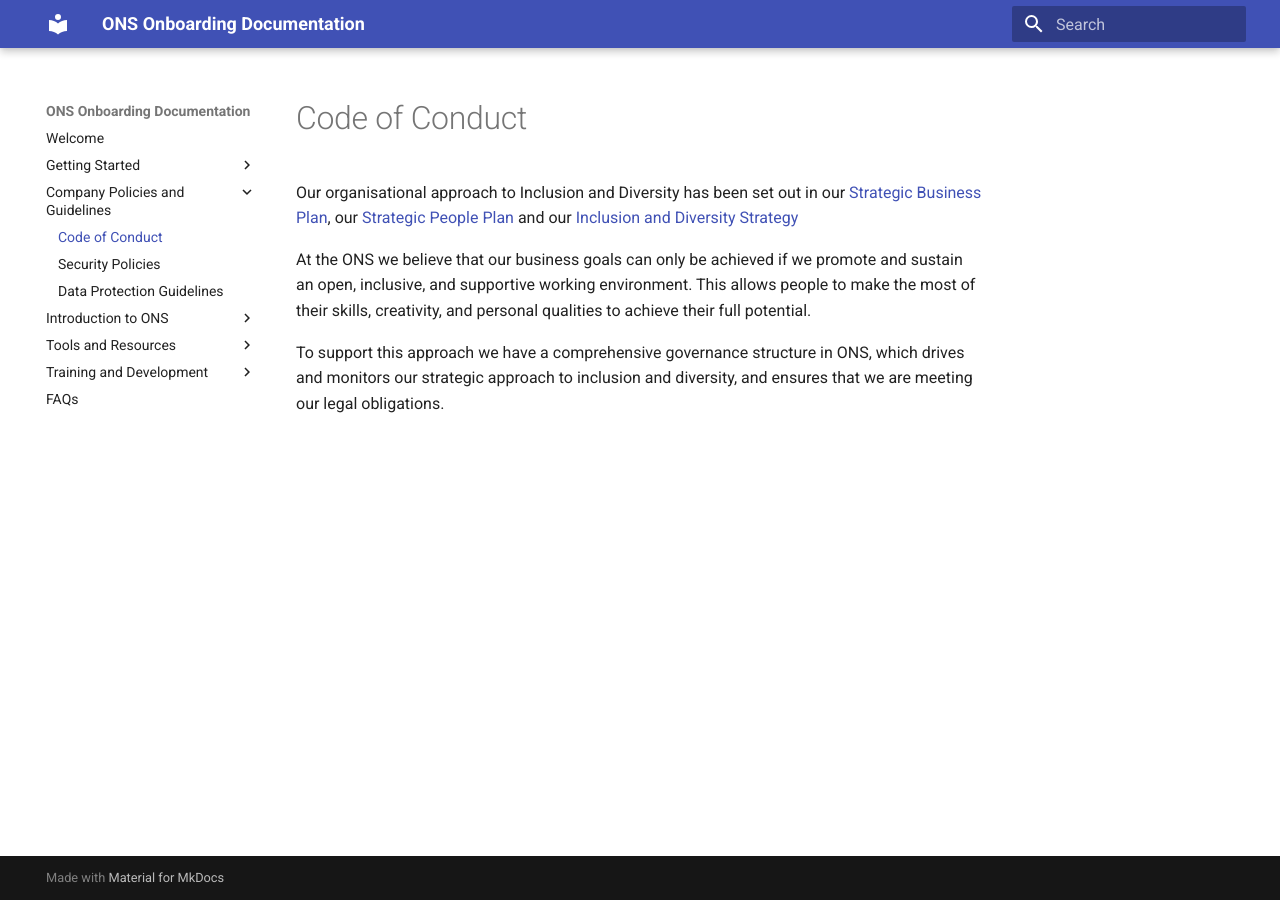
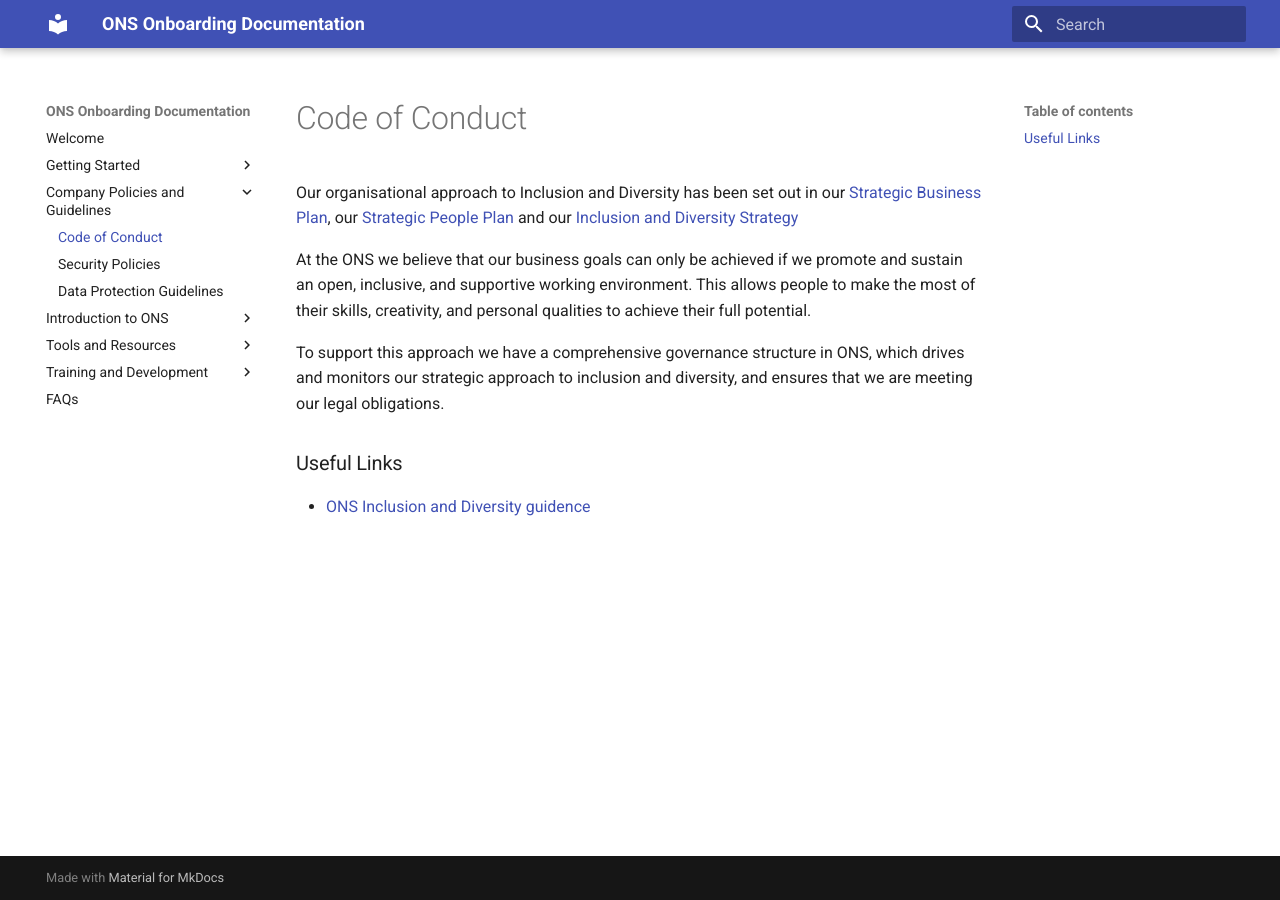
Before and after one commit to ONS-Innovation/ONS_Onboarding_SDP, an MkDocs documentation site: the page built from docs/policies/code_of_conduct.md, in a window 1280 px wide. Built offline with MkDocs 1.6.1 and Material for MkDocs 9.7.7, drawn with Linux system fonts in a browser that asks for light colours.

Commit message:
Update code_of_conduct.md

```diff
--- a/docs/policies/code_of_conduct.md
+++ b/docs/policies/code_of_conduct.md
@@ -5,3 +5,6 @@ Our organisational approach to Inclusion and Diversity has been set out in our [
 At the ONS we believe that our business goals can only be achieved if we promote and sustain an open, inclusive, and supportive working environment. This allows people to make the most of their skills, creativity, and personal qualities to achieve their full potential.
 
 To support this approach we have a comprehensive governance structure in ONS, which drives and monitors our strategic approach to inclusion and diversity, and ensures that we are meeting our legal obligations.
+
+### Useful Links
+* [ONS Inclusion and Diversity guidence](https://intranet.ons.statistics.gov.uk/corporate-ons/inclusion-and-diversity/)
```
